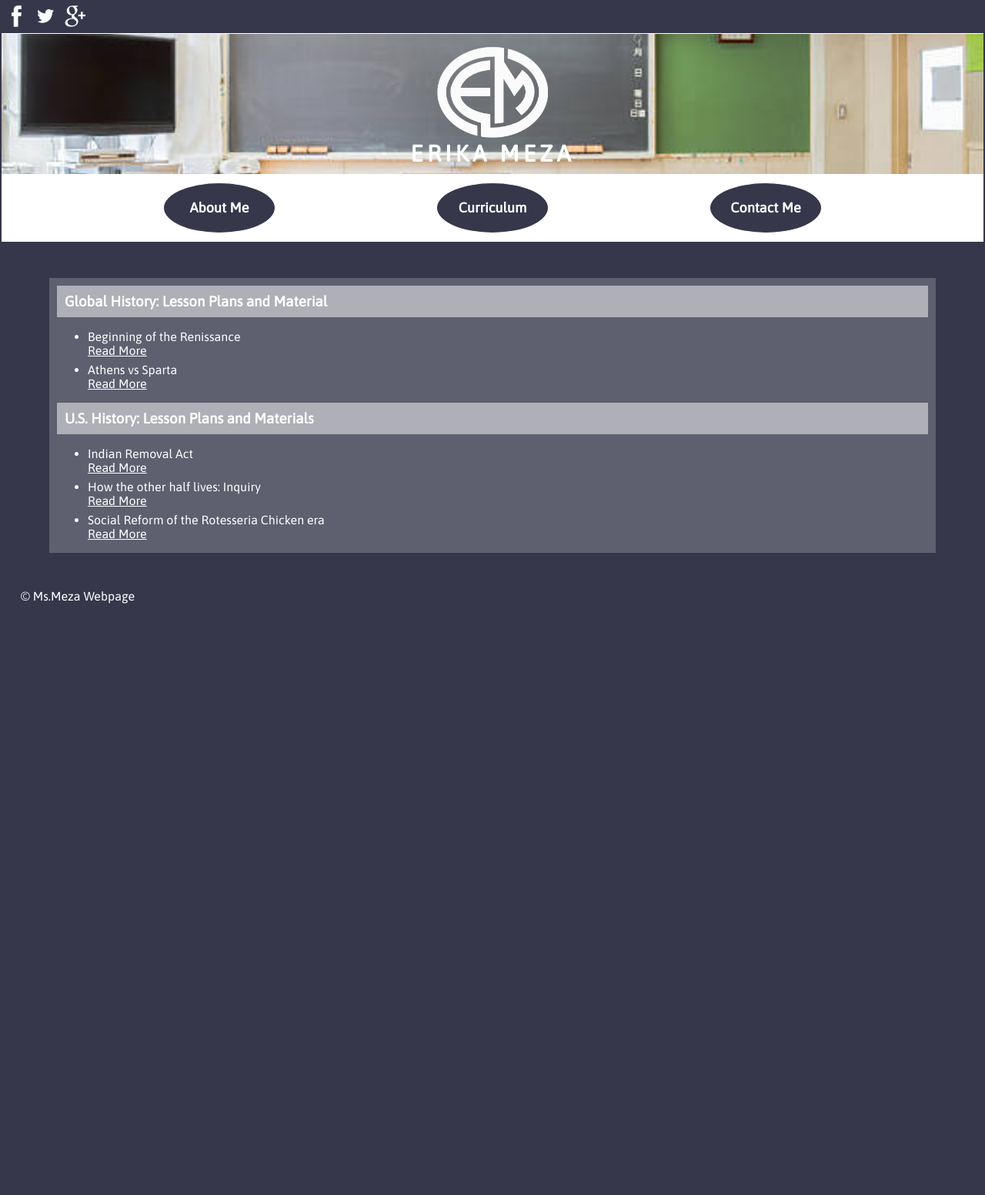
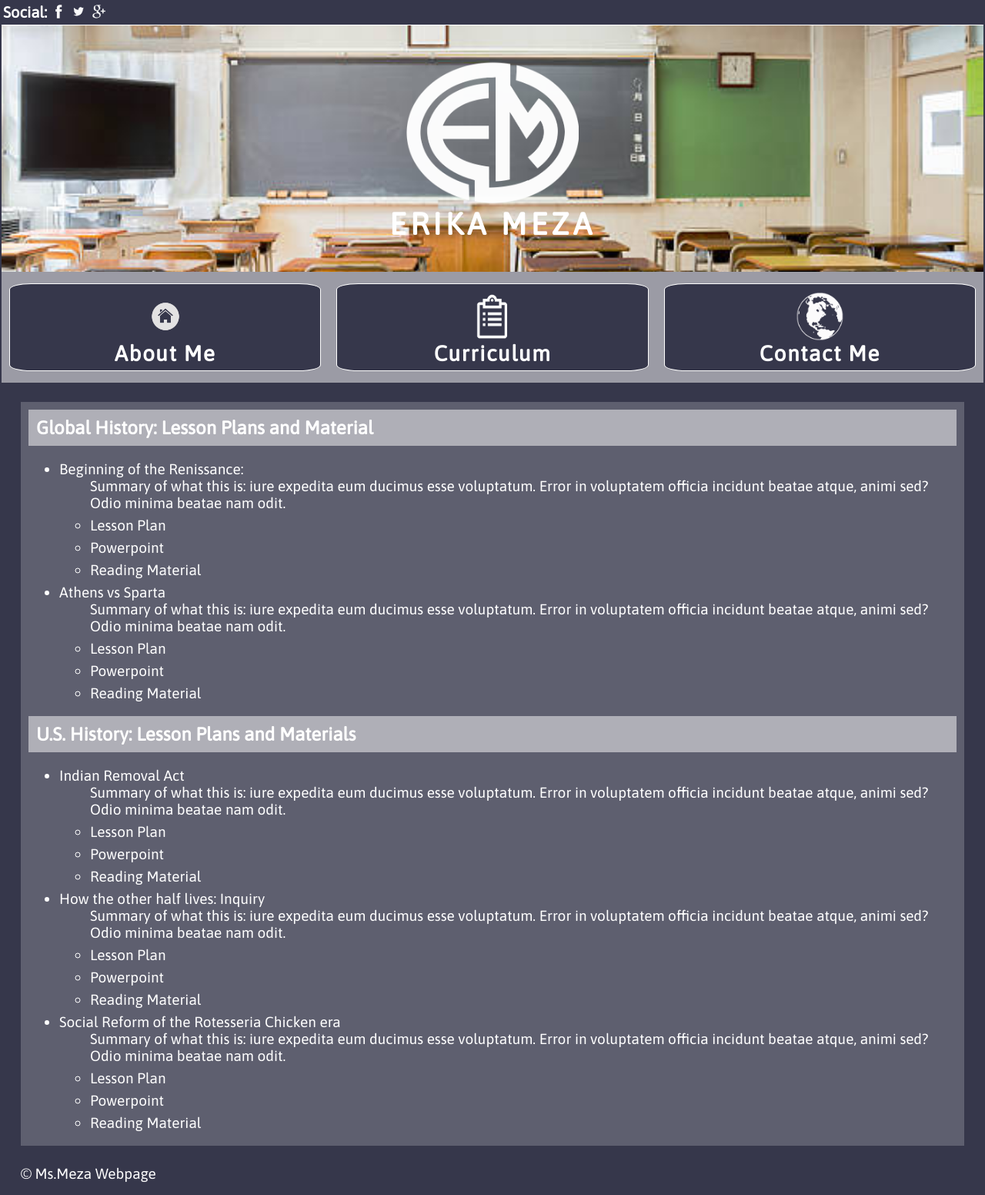
Before and after one commit to JMeza88/Final_Project, a plain HTML site: page lesson.html in a window 1280 px wide. Shown: the whole page at 77% size. Before the commit the page ends 800 px from the top, so only its background shows below. Drawn offline with nearby package versions, Linux system fonts and the light colour scheme.

Commit message:
updated web page

```diff
--- a/index.html
+++ b/index.html
@@ -9,12 +9,16 @@
 	<title>AboutMe</title>
 </head>
 <body>
-	<nav>
+	<nav class="navbar" id="navbar">
+		<h4>Social:</h4>
 		<div class="facebook icon">
-			<img src="./images/facebook-logo-jeff.png" alt="facebook icon">
+			<a href="https://www.facebook.com/erika.fermin.31?" class="facebooklink">
+				<img src="./images/facebook-logo-jeff.png" alt="facebook icon">
+			</a>
 		</div>
 		<div class="twitter icon">
-			<img src="./images/twitter-logo-jeff.png" alt="twitter icon">
+			<a href="https://twitter.com/MrsMezaMHS?" class="twitterlink">			<img src="./images/twitter-logo-jeff.png" alt="twitter icon">
+			</a>
 		</div>
 		<div class="LinkedIn icon">
 			<img src="./images/google-logo-.png" alt="LinkedIn icon">
@@ -42,22 +46,31 @@
 
 		</div>
 	</header>
-	<main class="tabs">
-		<article>
+	<main>
+		<article class="about tab">
 			<div class="icon">
+				<a href="./index.html" class="about"> <img src="./images/home-vector-invert.png" alt="about_icon"></a>
 			</div>
-			<h2> <a href="./index.html" class="about">About Me</a>
-			</h2>
+			 <a href="./index.html" class="about">
+			 	<h2>About Me</h2>
+			 </a>
+
 		</article>
-		<article>
+		<article class="lesson tab">
 			<div class="icon">
+				<a href="./lesson.html" class="lesson">
+					<img src="./images/jeff--white-vector-list.png" alt="curriculum_icon">
+				</a>
 			</div>
-			<h2> <a href="./lesson.html" class="lesson">Curriculum</a>
-			</h2>
+			<a href="./lesson.html" class="lesson">
+				<h2> Curriculum</h2>
+			</a>
+
 		</article>
 
-		<article>
+		<article class="contact tab">
 			<div class="icon">
+				<a href="./contact.html" class="history"><img src="./images/jeff--white-globe-vector-updated.png" alt="contact_me_icon"></a>
 			</div>
 			<h2> <a href="./contact.html" class="history">Contact Me</a>
 			</h2>
@@ -97,6 +110,18 @@
 				 		Lorem ipsum dolor sit amet, consectetur adipisicing elit. Omnis mollitia, iure expedita eum ducimus esse voluptatum. Error in voluptatem officia incidunt beatae atque, animi sed? Odio minima beatae nam odit.
 
 				 		Lorem ipsum dolor sit amet, consectetur adipisicing elit. Officiis autem cumque dolores ex non repellendus odio adipisci aut nostrum. Quibusdam doloremque reiciendis sapiente accusantium expedita dicta provident tempora corrupti repellat!
+
+				 		Lorem ipsum dolor sit amet, consectetur adipisicing elit. Omnis mollitia, iure expedita eum ducimus esse voluptatum. Error in voluptatem officia incidunt beatae atque, animi sed? Odio minima beatae nam odit.
+
+				 		Lorem ipsum dolor sit amet, consectetur adipisicing elit. Officiis autem cumque dolores ex non repellendus odio adipisci aut nostrum. Quibusdam doloremque reiciendis sapiente accusantium expedita dicta provident tempora corrupti repellat!
+
+				 		Lorem ipsum dolor sit amet, consectetur adipisicing elit. Omnis mollitia, iure expedita eum ducimus esse voluptatum. Error in voluptatem officia incidunt beatae atque, animi sed? Odio minima beatae nam odit.
+
+				 		Lorem ipsum dolor sit amet, consectetur adipisicing elit. Officiis autem cumque dolores ex non repellendus odio adipisci aut nostrum. Quibusdam doloremque reiciendis sapiente accusantium expedita dicta provident tempora corrupti repellat!
+
+				 		Lorem ipsum dolor sit amet, consectetur adipisicing elit. Omnis mollitia, iure expedita eum ducimus esse voluptatum. Error in voluptatem officia incidunt beatae atque, animi sed? Odio minima beatae nam odit.
+
+				 		Lorem ipsum dolor sit amet, consectetur adipisicing elit. Officiis autem cumque dolores ex non repellendus odio adipisci aut nostrum. Quibusdam doloremque reiciendis sapiente accusantium expedita dicta provident tempora corrupti repellat!
 				 		<a href="#/" class="read_less">Read Less</a><br/>
 				 	</p>
 				 </span>
@@ -105,6 +130,10 @@
 
 
 			</div>
+		</div>
+		<div class="twitterfeed">
+			<a class="twitter-timeline" data-width="auto" data-height="700" data-theme="light" data-link-color="#2B7BB9" href="https://twitter.com/MrsMezaMHS?ref_src=twsrc%5Etfw">Tweets by MrsMezaMHS</a>
+			 <script async src="https://platform.twitter.com/widgets.js" charset="utf-8"></script>
 		</div>
 	</section>
 	<footer>
--- a/lesson.html
+++ b/lesson.html
@@ -9,12 +9,16 @@
 	<title>AboutMe</title>
 </head>
 <body>
-	<nav>
+	<nav class="navbar" id="navbar">
+		<h4>Social:</h4>
 		<div class="facebook icon">
-			<img src="./images/facebook-logo-jeff.png" alt="facebook icon">
+			<a href="https://www.facebook.com/erika.fermin.31?" class="facebooklink">
+				<img src="./images/facebook-logo-jeff.png" alt="facebook icon">
+			</a>
 		</div>
 		<div class="twitter icon">
-			<img src="./images/twitter-logo-jeff.png" alt="twitter icon">
+			<a href="https://twitter.com/MrsMezaMHS?" class="twitterlink">			<img src="./images/twitter-logo-jeff.png" alt="twitter icon">
+			</a>
 		</div>
 		<div class="LinkedIn icon">
 			<img src="./images/google-logo-.png" alt="LinkedIn icon">
@@ -42,22 +46,31 @@
 
 		</div>
 	</header>
-	<main class="tabs">
-		<article>
+	<main>
+		<article class="about tab">
 			<div class="icon">
+				<a href="./index.html" class="about"> <img src="./images/home-vector-invert.png" alt="about_icon"></a>
 			</div>
-			<h2> <a href="./index.html" class="about">About Me</a>
-			</h2>
+			 <a href="./index.html" class="about">
+			 	<h2>About Me</h2>
+			 </a>
+
 		</article>
-		<article>
+		<article class="lesson tab">
 			<div class="icon">
+				<a href="./lesson.html" class="lesson">
+					<img src="./images/jeff--white-vector-list.png" alt="curriculum_icon">
+				</a>
 			</div>
-			<h2> <a href="./lesson.html" class="lesson">Curriculum</a>
-			</h2>
+			<a href="./lesson.html" class="lesson">
+				<h2> Curriculum</h2>
+			</a>
+
 		</article>
 
-		<article>
+		<article class="contact tab">
 			<div class="icon">
+				<a href="./contact.html" class="history"><img src="./images/jeff--white-globe-vector-updated.png" alt="contact_me_icon"></a>
 			</div>
 			<h2> <a href="./contact.html" class="history">Contact Me</a>
 			</h2>
@@ -73,33 +86,46 @@
 					Global History: Lesson Plans and Material
 					</h3>
 						<ul>
-							<li>
-								Beginning of the Renissance </br>
-					 			<a href="#/" class="read_more">Read More</a>
-					 			<span class="extratext">
-					 			<p>
-					 		Lorem ipsum dolor sit amet, consectetur adipisicing elit. Omnis mollitia, iure expedita eum ducimus esse voluptatum. Error in voluptatem officia incidunt beatae atque, animi sed? Odio minima beatae nam odit.
+							<li id='renissancelesson' class="plan" >
+								Beginning of the Renissance:
+								</br>
+								<ul style="display:none">
+									Summary of what this is: iure expedita eum ducimus esse voluptatum. Error in voluptatem officia incidunt beatae atque, animi sed? Odio minima beatae nam odit.
 
-					 		Lorem ipsum dolor sit amet, consectetur adipisicing elit. Officiis autem cumque dolores ex non repellendus odio adipisci aut nostrum. Quibusdam doloremque reiciendis sapiente accusantium expedita dicta provident tempora corrupti repellat!
-					 		<a href="#/" class="read_less">Read Less</a>
-					 		<br/>
-					 		</p>
-								 </span>
 
+									<li>
+										Lesson Plan
+									</li>
+
+									<li>
+										Powerpoint
+									</li>
+									<li>
+										Reading Material
+									</li>
+								 </ul>
 							</li>
-							<li>
-								Athens vs Sparta </br>
-					 			<a href="#/" class="read_more">Read More</a>
-					 			<span class="extratext">
-					 			<p>
-					 		Lorem ipsum dolor sit amet, consectetur adipisicing elit. Omnis mollitia, iure expedita eum ducimus esse voluptatum. Error in voluptatem officia incidunt beatae atque, animi sed? Odio minima beatae nam odit.
 
-					 		Lorem ipsum dolor sit amet, consectetur adipisicing elit. Officiis autem cumque dolores ex non repellendus odio adipisci aut nostrum. Quibusdam doloremque reiciendis sapiente accusantium expedita dicta provident tempora corrupti repellat!
-					 		<a href="#/" class="read_less">Read Less</a>
-					 		<br/>
-					 		</p>
-								 </span>
 
+
+							<li id='athenslesson' class="plan">
+								Athens vs Sparta
+								</br>
+					 			<ul style="display:none">
+									Summary of what this is: iure expedita eum ducimus esse voluptatum. Error in voluptatem officia incidunt beatae atque, animi sed? Odio minima beatae nam odit.
+
+
+									<li>
+										Lesson Plan
+									</li>
+
+									<li>
+										Powerpoint
+									</li>
+									<li>
+										Reading Material
+									</li>
+								 </ul>
 							</li>
 						</ul>
 
@@ -107,47 +133,65 @@
 					<h3>U.S. History: Lesson Plans and Materials
 					</h3>
 						<ul>
-							<li>
+							<li id='indianact' class="plan">
 								Indian Removal Act
 							</br>
-					 		<a href="#/" class="read_more">Read More</a>
+					 		<ul style="display:none">
+									Summary of what this is: iure expedita eum ducimus esse voluptatum. Error in voluptatem officia incidunt beatae atque, animi sed? Odio minima beatae nam odit.
 
-					 		<span class="extratext">
-					 			<p>
-					 		Lorem ipsum dolor sit amet, consectetur adipisicing elit. Omnis mollitia, iure expedita eum ducimus esse voluptatum. Error in voluptatem officia incidunt beatae atque, animi sed? Odio minima beatae nam odit.
 
-					 		Lorem ipsum dolor sit amet, consectetur adipisicing elit. Officiis autem cumque dolores ex non repellendus odio adipisci aut nostrum. Quibusdam doloremque reiciendis sapiente accusantium expedita dicta provident tempora corrupti repellat!
-					 				<a href="#/" class="read_less">Read Less</a><br/>
-					 			</p>
-					 		</span>
+									<li>
+										Lesson Plan
+									</li>
+
+									<li>
+										Powerpoint
+									</li>
+									<li>
+										Reading Material
+									</li>
+								 </ul>
+							</li>
 						</li>
-						<li>
+						<li id='otherhalf' class="plan">
 							How the other half lives: Inquiry
 							</br>
-					 		<a href="#/" class="read_more">Read More</a>
+					 		<ul style="display:none">
+									Summary of what this is: iure expedita eum ducimus esse voluptatum. Error in voluptatem officia incidunt beatae atque, animi sed? Odio minima beatae nam odit.
 
-					 		<span class="extratext">
-					 			<p>
-					 		Lorem ipsum dolor sit amet, consectetur adipisicing elit. Omnis mollitia, iure expedita eum ducimus esse voluptatum. Error in voluptatem officia incidunt beatae atque, animi sed? Odio minima beatae nam odit.
 
-					 		Lorem ipsum dolor sit amet, consectetur adipisicing elit. Officiis autem cumque dolores ex non repellendus odio adipisci aut nostrum. Quibusdam doloremque reiciendis sapiente accusantium expedita dicta provident tempora corrupti repellat!
-					 				<a href="#/" class="read_less">Read Less</a><br/>
-					 			</p>
-					 		</span>
+									<li>
+										Lesson Plan
+									</li>
+
+									<li>
+										Powerpoint
+									</li>
+									<li>
+										Reading Material
+									</li>
+								 </ul>
+							</li>
 						</li>
-						<li>
+						<li id='socialreform' class="plan">
 							Social Reform of the Rotesseria Chicken era
 							</br>
-					 		<a href="#/" class="read_more">Read More</a>
+					 		<ul style="display:none">
+									Summary of what this is: iure expedita eum ducimus esse voluptatum. Error in voluptatem officia incidunt beatae atque, animi sed? Odio minima beatae nam odit.
 
-					 		<span class="extratext">
-					 			<p>
-					 		Lorem ipsum dolor sit amet, consectetur adipisicing elit. Omnis mollitia, iure expedita eum ducimus esse voluptatum. Error in voluptatem officia incidunt beatae atque, animi sed? Odio minima beatae nam odit.
 
-					 		Lorem ipsum dolor sit amet, consectetur adipisicing elit. Officiis autem cumque dolores ex non repellendus odio adipisci aut nostrum. Quibusdam doloremque reiciendis sapiente accusantium expedita dicta provident tempora corrupti repellat!
-					 				<a href="#/" class="read_less">Read Less</a><br/>
-					 			</p>
-					 		</span>
+									<li>
+										Lesson Plan
+									</li>
+
+									<li>
+										Powerpoint
+									</li>
+									<li>
+										Reading Material
+									</li>
+								 </ul>
+							</li>
 						</li>
 					</ul>
 					</div>
--- a/main.js
+++ b/main.js
@@ -2,7 +2,7 @@ $(document).ready(function(){
 
 $('.read_more').click(readMore)
 $('.read_less').click(readLess)
-
+$('.plan').click(lessonPlans)
 
 function readMore(){
 		$('.extratext').slideDown('slow');
@@ -34,8 +34,28 @@ $('header').css('background-image', 'url(' + $slideShow[$currentSlide] + ')');
     }
    },4000);
 
-console.log($slideShow);
+});
 
-console.log($currentSlide);
+window.onscroll = function() {createSticky()};
 
-});
+var nav = document.getElementById("navbar");
+var sticky = navbar.offsetTop;
+
+function createSticky() {
+  if (window.pageYOffset >= sticky) {
+    nav.classList.add("sticky");
+  } else {
+    nav.classList.remove("sticky");
+  }
+};
+
+function lessonPlans(){
+ /*$(event.target).children().toggle()
+ console.log(event.target)*/
+
+var $lesson = $(event.target)
+if ($lesson.hasClass('plan')) {
+	$lesson.children().toggle()
+}
+
+}
--- a/styles/styles.css
+++ b/styles/styles.css
@@ -9,21 +9,25 @@ body {
 	flex-wrap: wrap;
 	padding: 2px;
 	min-height: 100vh;
+	-webkit-appearance: none;
 
 }
 
+h4 {
+	margin:2px;
+	font-size: 2.5vh;
+}
 
 a {
 	color: #ffffff;
 }
 
-article a {
-	text-decoration: none;
-}
 
 nav {
 	display: flex;
 	border-bottom: 1px solid;
+	background-color: #36374b;
+
 }
 
 nav div {
@@ -34,9 +38,17 @@ nav div {
 
 
 nav img {
-	width:4vh;
-	height:4vh;
+	width:2.5vh;
+	height:2.5vh;
 }
+
+.sticky {
+  position: fixed;
+  top: 0;
+  width: 100%
+}
+
+
 
 header {
 	display:flex;
@@ -78,24 +90,43 @@ main {
 
 	box-sizing: border-box;
 	display:flex;
-	border: 1px solid;
+	/*border: 1px solid;*/
 	display:flex;
 	justify-content: space-evenly;
 	align-items: center;
 	background-color: #ffffff;
 	height: 11vh;
+	background-color: rgba(255,255,255, 0.5);
 }
 
 article {
 	border: 1px solid;
 	background-color: #36374b;
-	border-radius: 50%;
-	width: 18vh;
+	border-radius: 25%;
+	width: 17vh;
 	height: 8vh;
-	display:flex;
+	display: flex;
 	justify-content: center;
 	align-items: center;
 }
+
+article a {
+	text-decoration: none;
+}
+
+article:hover {
+  background-color: #ddd;
+  color: #36374b;
+}
+
+article a:hover {
+	color: #36374b;
+}
+
+article .icon img {
+	display: none;
+  	}
+
 
 h2 {
 	font-size: 18px;
@@ -112,20 +143,19 @@ margin: 0px;
 
 section {
 	display:flex;
-	justify-content: center;
-	align-items: center;
-	flex-direction: column;
-	flex:3;
+	flex-direction: row;
+	box-sizing: border-box;
 }
 
 .overlay {
-	width: 90vw;
 	background-color:rgba(255,255,255, 0.2);
 	margin:25px;
+	flex: 3;
 }
 
 .insideoverlay {
 	margin: 10px;
+	box-sizing: border-box;
 }
 
 
@@ -144,6 +174,43 @@ li{
 	display:none;
 }
 
+.twitterfeed {
+	display:none;
+}
+
+form {
+	height: 30vh;
+}
+
+form .formcontainer{
+	margin: 10px;
+}
+
+input {
+	margin-top: 10px;
+}
+
+input[type=text] {
+ padding: 5px 0;
+ height: 1.5vh;
+ width: 100%;
+ margin-bottom: 5px;
+}
+
+input[type=text]:focus {
+    background-color: lightgrey;
+}
+
+
+
+input[type=button], input[type=submit], input[type=reset] {
+    background-color: white;
+    border: none;
+    text-decoration: none;
+    margin: 15px 2px;
+}
+
+
 footer {
 	flex-direction: row;
 	padding-bottom: 15px
@@ -155,3 +222,78 @@ footer p {
 	-webkit-margin-after: 0em;
 
 }
+
+@media only screen and (min-width: 760px) {
+.twitterfeed {
+		display: block;
+		margin: 25px;
+		height: 40vh;
+	}
+}
+
+
+@media only screen and (min-width: 900px) {
+    body {
+    	font-size: 19px;
+    }
+
+	h2 {
+		margin:0 0 5px 0;
+	}
+
+    h3{
+    	font-size:24px;
+    }
+
+
+    header {
+        height: 40vh;
+    }
+
+    .monogram img {
+	max-width: 28vh;
+	}
+
+	.title h2 {
+	font-size: 40px;
+	letter-spacing: 5px;
+}
+
+	main {
+		height: 18vh;
+	}
+
+	main h2 {
+		font-size:28px;
+		letter-spacing: 1.5px;
+	}
+
+    article {
+    	flex-direction: column;
+		height: 14vh;
+		margin: 0 10px 0;
+		flex: 1;
+		border-radius: 7%;
+    }
+
+  	article .icon img {
+	height: 8vh;
+	display:block;
+	padding:8px 50px 0 50px;
+
+  	}
+
+  	.extratext {
+  		display:block;
+  	}
+
+	.read_more {
+		display: none;
+	}
+
+	.plan ul {
+		display:block !important;
+	}
+
+
+}
```
Also changed, not shown: contact.html (+33 -15 lines), Images/globe-icon-inverted-.png (added), Images/globe-icon-reg.png (added), Images/home-vector-invert.png (added), Images/home-vector-reg.png (added), Images/jeff--white-globe-vector-updated.png (added), Images/jeff--white-vector-list.png (added), Images/list-invert-.png (added), Images/list-regular-.png (added).
